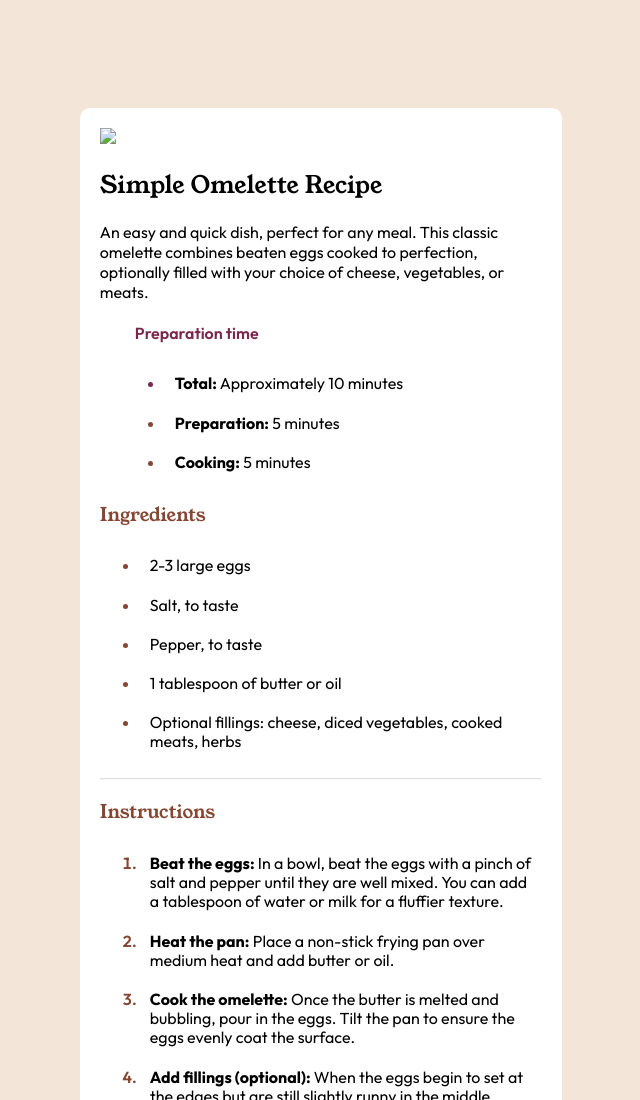
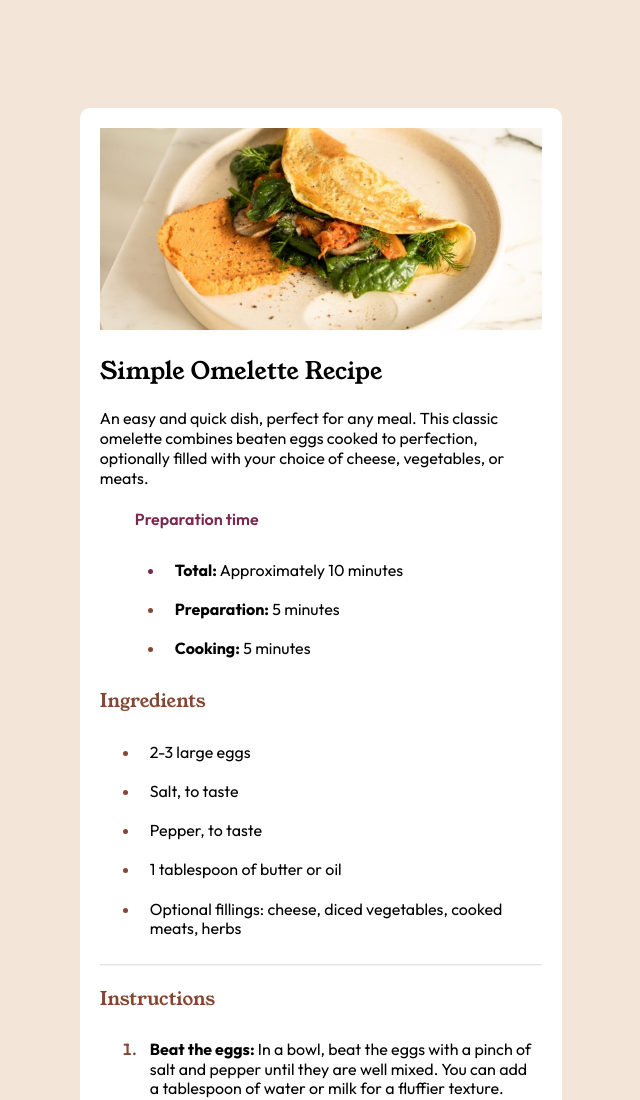
Before and after one commit to Uppi-Sempai/practice, a plain HTML site: page index.html in a window 1280 px wide. Shown: the top 1100 px of the page, without its empty margins (319-959 px from the left). Drawn offline with Linux system fonts and the light colour scheme; the site is published under a folder, as on GitHub Pages, so addresses that start at the root find nothing.

Commit message:
Update index.html

```diff
--- a/index.html
+++ b/index.html
@@ -45,7 +45,7 @@ td{
 <body>
   <header></header>
   <div class="background" >
-<img src="/image/image-omelette.jpeg" class="center">
+<img src="image/image-omelette.jpeg" class="center">
 <h2>  Simple Omelette Recipe</h2>
 <p>
   An easy and quick dish, perfect for any meal. This classic omelette combines beaten eggs cooked
```
